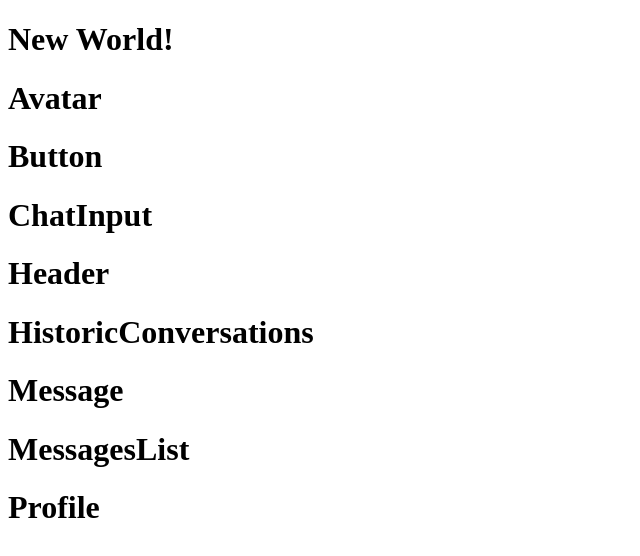
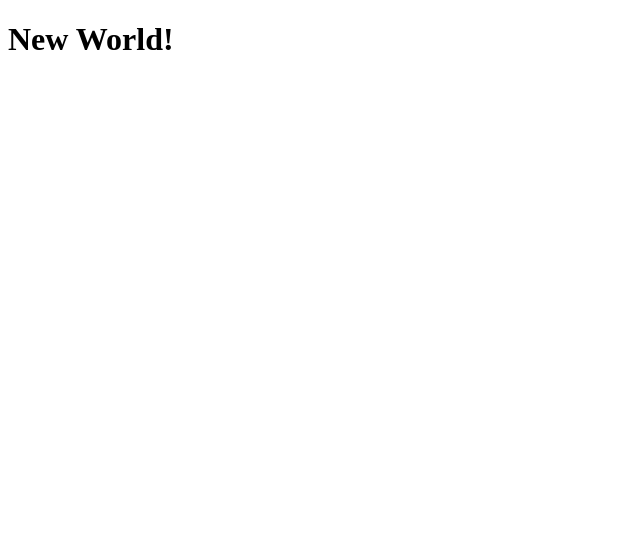
Before and after one commit to Tiro-Cruzado/Chat, a React (Create React App) app in the folder client/: page / in a window 1280 px wide. Shown: the top 556 px of the page, without its empty margins (0-640 px from the left). Built offline with nearby package versions, Linux system fonts and the light colour scheme.

Commit message:
remove components

```diff
--- a/client/src/App.tsx
+++ b/client/src/App.tsx
@@ -1,25 +1,7 @@
-import React from 'react';
-import { Avatar } from './components/Avatar';
-import { Button } from './components/Button';
-import { ChatInput } from './components/ChatInput';
-import { Header } from './components/Header';
-import { HistoricConversations } from './components/HistoricConversations';
-import { Message } from './components/Message';
-import { MessagesList } from './components/MessagesList';
-import { Profile } from './components/Profile';
-
 function App() {
   return (
    <>
     <h1>New World!</h1>
-    <Avatar/>
-    <Button/>
-    <ChatInput/>
-    <Header/>
-    <HistoricConversations/>
-    <Message/>
-    <MessagesList/>
-    <Profile/>
    </>
   );
 }
--- a/client/src/components/Avatar/index.tsx
+++ /dev/null
@@ -1,3 +0,0 @@
-export function Avatar() {
-    return <h1>Avatar</h1>
-}
--- a/client/src/components/Button/index.tsx
+++ /dev/null
@@ -1,3 +0,0 @@
-export function Button() {
-    return <h1>Button</h1>
-}
--- a/client/src/components/ChatInput/index.tsx
+++ /dev/null
@@ -1,3 +0,0 @@
-export function ChatInput() {
-    return <h1>ChatInput</h1>
-}
--- a/client/src/components/Header/index.tsx
+++ /dev/null
@@ -1,3 +0,0 @@
-export function Header() {
-    return <h1>Header</h1>
-}
--- a/client/src/components/HistoricConversations/index.tsx
+++ /dev/null
@@ -1,3 +0,0 @@
-export function HistoricConversations() {
-    return <h1>HistoricConversations</h1>
-}
--- a/client/src/components/Message/index.tsx
+++ /dev/null
@@ -1,3 +0,0 @@
-export function Message() {
-    return <h1>Message</h1>
-}
--- a/client/src/components/MessagesList/index.tsx
+++ /dev/null
@@ -1,3 +0,0 @@
-export function MessagesList() {
-    return <h1>MessagesList</h1>
-}
--- a/client/src/components/Profile/index.tsx
+++ /dev/null
@@ -1,3 +0,0 @@
-export function Profile() {
-    return <h1>Profile</h1>
-}
```
